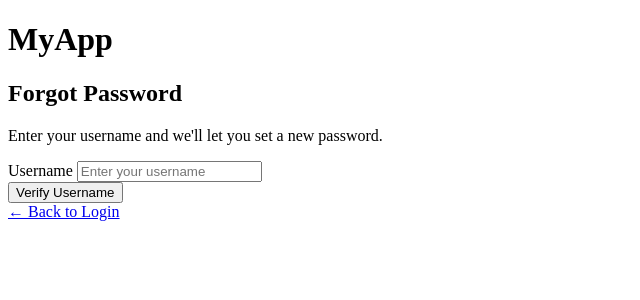
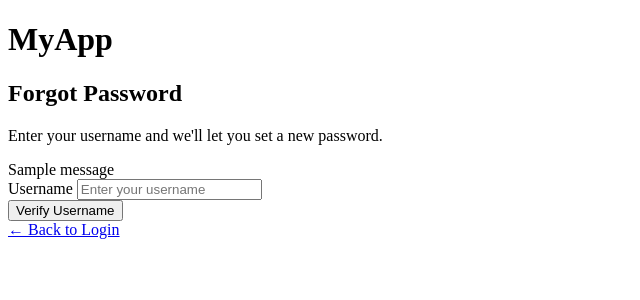
Before and after one commit to sanuka20231513-bot/login-system, a Flask app: page /forgot-password in a window 1280 px wide. Shown: the top 300 px of the page, without its empty margins (0-640 px from the left). Run offline with Flask 3, Linux system fonts and the light colour scheme; one stand-in notice (Sample message) is shown.

Commit message:
Enhance forgot password page with flash messages
Added flash message support for user feedback.

```diff
--- a/templates/forgot_password.html
+++ b/templates/forgot_password.html
@@ -12,6 +12,13 @@
   <h2 class="subtitle">Forgot Password</h2>
   <p class="note">Enter your username and we'll let you set a new password.</p>
 
+  {% with messages = get_flashed_messages(with_categories=true) %}
+    {% if messages %}
+      {% for category, message in messages %}
+        <div class="alert {{ category }}">{{ message }}</div>
+      {% endfor %}
+    {% endif %}
+  {% endwith %}
 
     <form method="POST" data-validate novalidate>
     <label for="username">Username</label>
```
